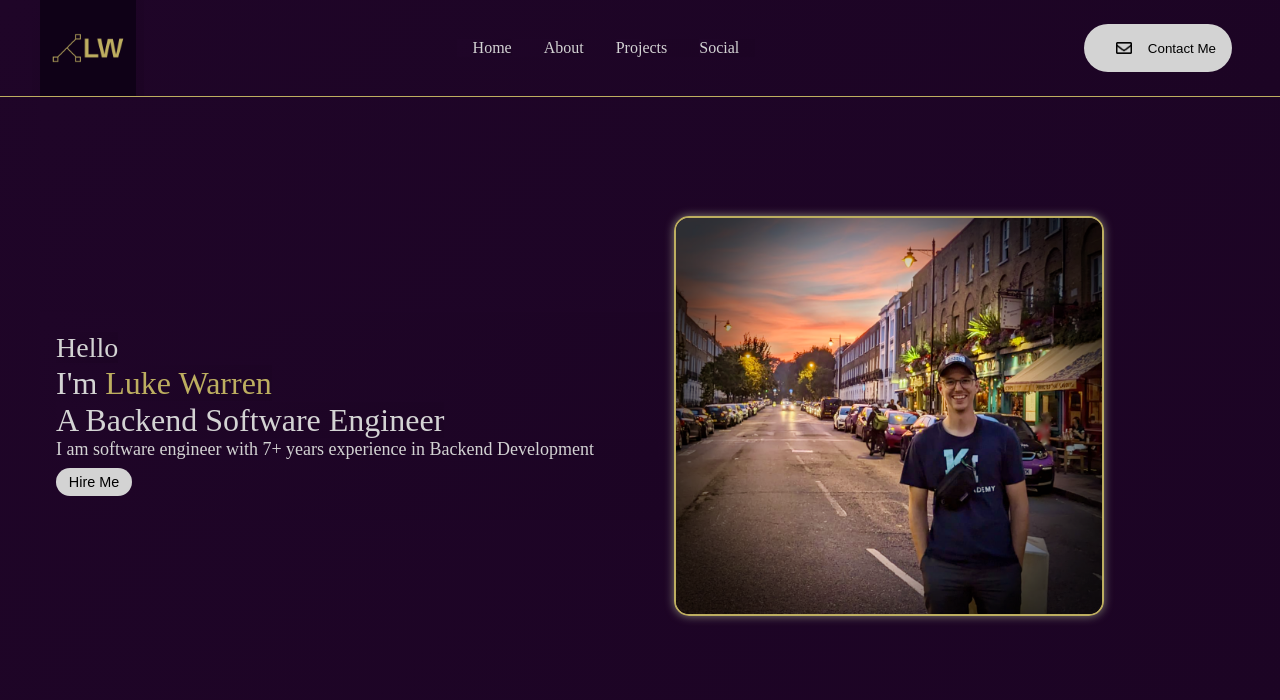
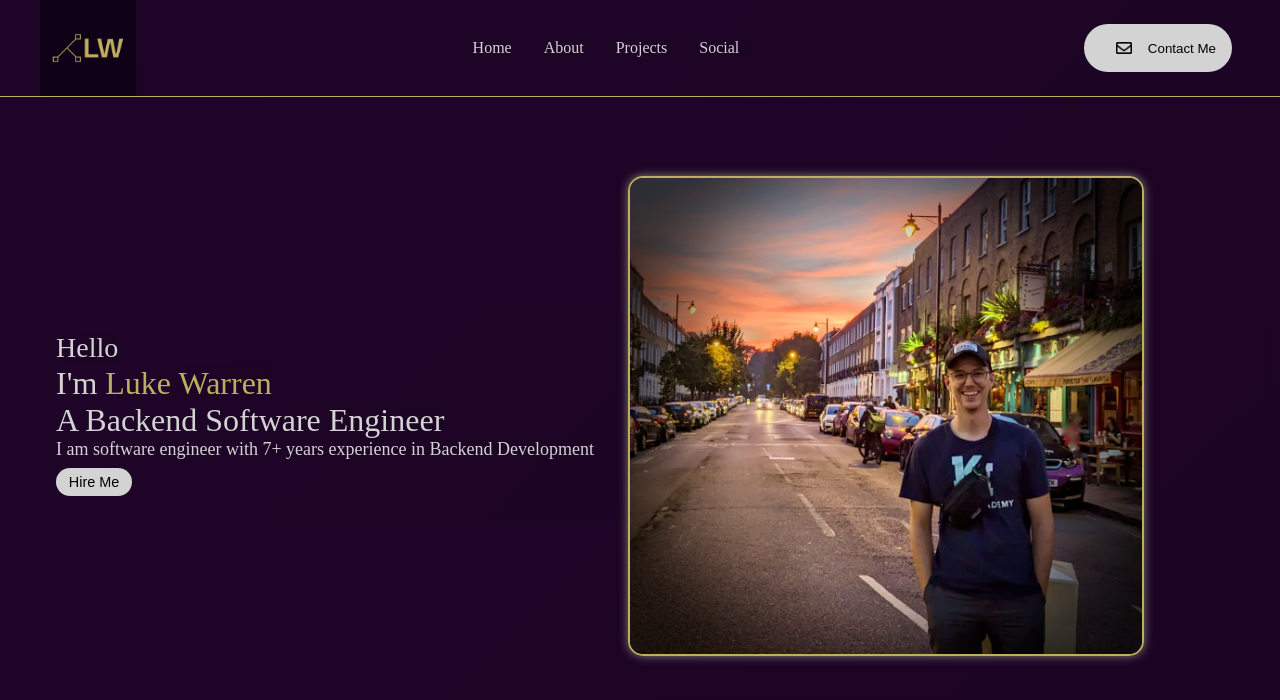
Before and after one commit to lukaswarren/lukas-portfolio, a React (Create React App) app: page / in a window 1280 px wide. Shown: the top 700 px of the page. Built offline with nearby package versions, Linux system fonts and the light colour scheme.

Commit message:
Adjusting pic

```diff
--- a/src/components/intro/Intro.css
+++ b/src/components/intro/Intro.css
@@ -17,10 +17,10 @@
 
 .profilePic {
     object-fit: cover;
-    height: 50vh;
+    height: 60vh;
     width: auto; /* Adding width to ensure responsiveness */
     border-radius: 15px;
-    margin-right: 8.5rem;
+    margin-right: 6rem;
     box-shadow: 0 0 10px #838174; /* Adding a subtle shadow */
     border: 2.5px solid #bdae60;
 }
```
